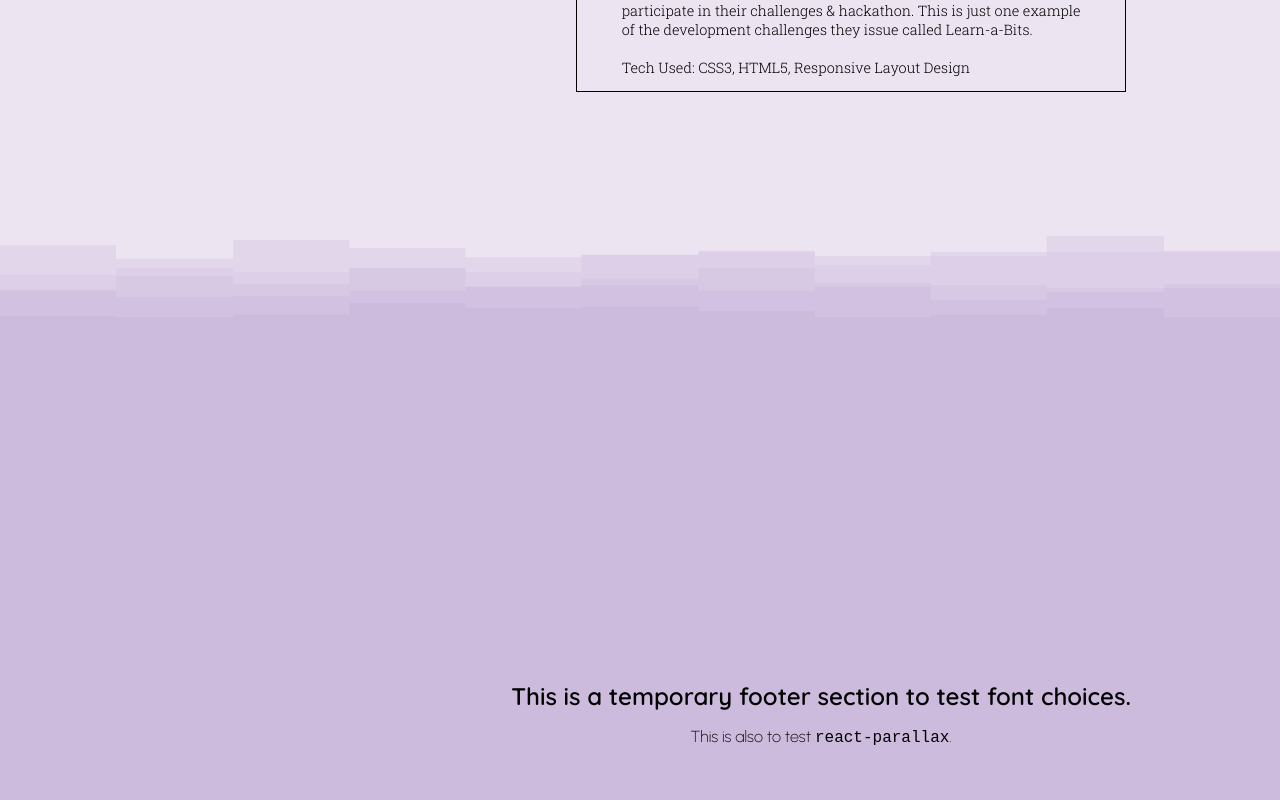
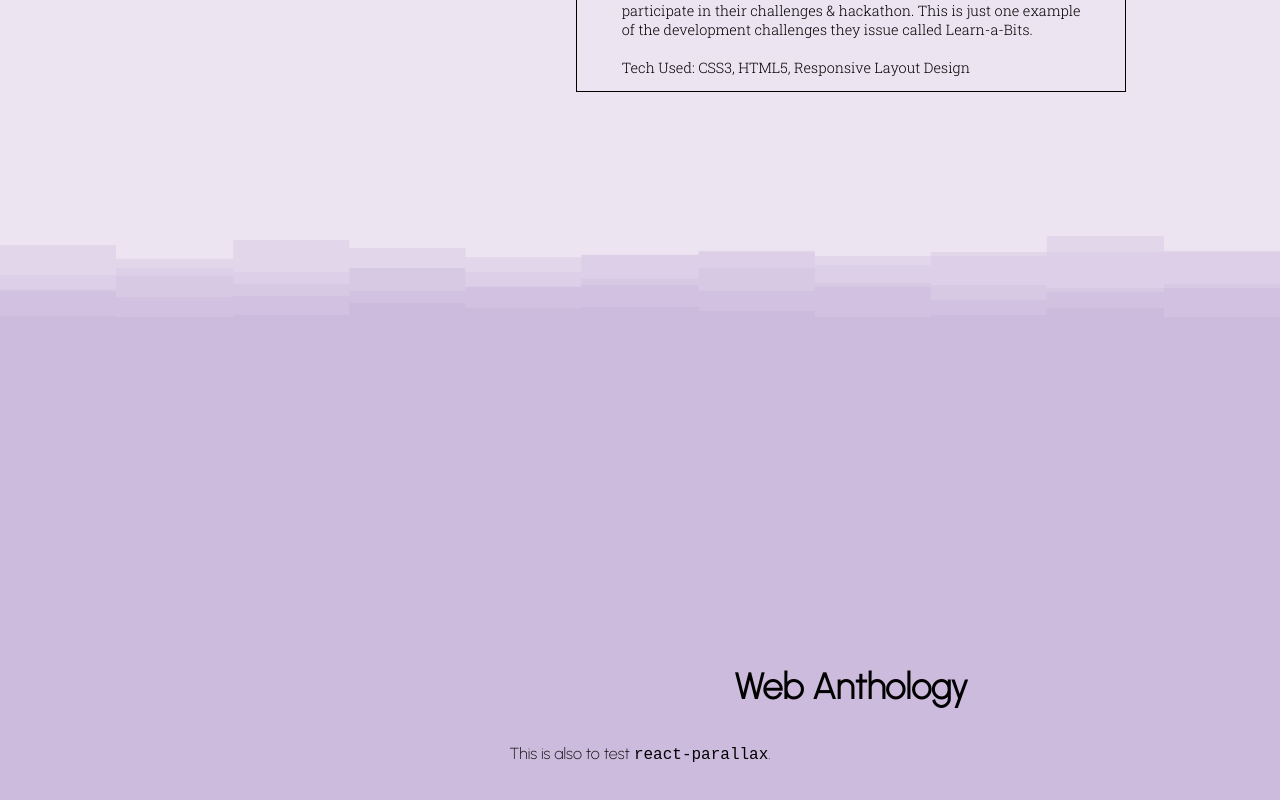
Before and after one commit to hamzafoy/hamza_foy_anthology, a React (Create React App) app: page / in a window 1280 px wide. Shown: the part 2711-3511 px from the top of the page. Built offline with nearby package versions, Linux system fonts and the light colour scheme.

Commit message:
beginning work on the footer container.

```diff
--- a/src/Footer/Footer.css
+++ b/src/Footer/Footer.css
@@ -1,6 +1,23 @@
 /*::::::::::::::::::::::::::::::::::::::::
 ::::::::::  Mobile Layout CSS  :::::::::::
 ::::::::::::::::::::::::::::::::::::::::*/
+
+.footer-container {
+    display: flex;
+    flex-direction: column;
+    justify-content: center;
+    align-items: center;
+    min-height: 100vh;
+    width: 100%;
+    background-color: #CDBBDD;
+}
+
+
+.anthology__heading {
+    font-family: 'Urbanist', sans-serif;
+    font-size: 2.25em;
+    margin-bottom: 2.5vh;
+}
 
 
 
@@ -8,10 +25,12 @@
 ::::::  Desktop/Laptop Layout CSS  :::::::
 ::::::::::::::::::::::::::::::::::::::::*/
 
+@media (min-width: 915px) {
+
 .footer-container {
     display: flex;
-    flex-direction: row;
-    justify-content: space-around;
+    flex-direction: column;
+    justify-content: center;
     align-items: center;
     min-height: 100vh;
     width: 100%;
@@ -19,22 +38,16 @@
 }
 
 
-.footer {
-    margin-left: 5vw;
+.anthology__heading {
+    font-family: 'Urbanist', sans-serif;
+    font-size: 2.25em;
+    margin-bottom: 2.5vh;
+    margin-left: 33%;
 }
 
-.footer__heading {
-    font-family: 'Quicksand', sans-serif;
-}
 
 .footer__text {
     font-family: 'Urbanist', sans-serif;
 }
 
-.footer__layered-step-divider {
-    aspect-ratio: 960/300;
-    width: 100%;
-    background-position: center;
-    background-repeat: no-repeat;
-    background-size: cover;
 }
--- a/src/Footer/Footer.js
+++ b/src/Footer/Footer.js
@@ -21,11 +21,11 @@ class Footer extends React.Component {
 
                 </section>
 
-                <section className="footer">
+                <h1 className="anthology__heading">
+                    Web Anthology
+                </h1>
 
-                    <h1 className="footer__heading">
-                        This is a temporary footer section to test font choices.
-                    </h1>
+                <section className="end-container">
 
                     <p className="footer__text">
                         This is also to test <code>react-parallax</code>.
```
